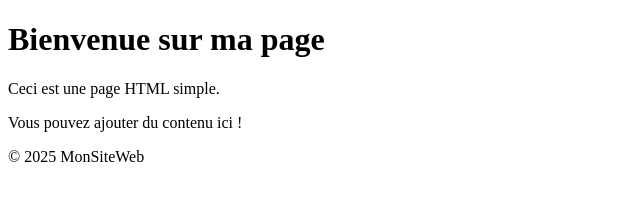
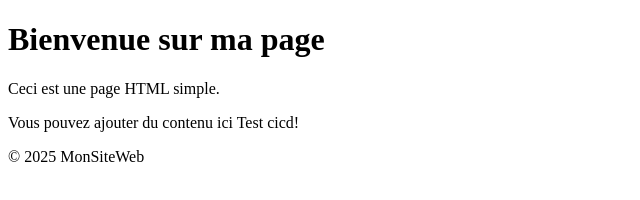
Before and after one commit to jabdoulie/test-jenkins, a plain HTML site: page index.html in a window 1280 px wide. Shown: the full height of the page, 0-640 px from the left. Drawn offline with Linux system fonts and the light colour scheme.

Commit message:
update index.html

```diff
--- a/index.html
+++ b/index.html
@@ -11,7 +11,7 @@
     </header>
     <main>
         <p>Ceci est une page HTML simple.</p>
-        <p>Vous pouvez ajouter du contenu ici !</p>
+        <p>Vous pouvez ajouter du contenu ici Test cicd!</p>
     </main>
     <footer>
         <p>&copy; 2025 MonSiteWeb</p>
```
